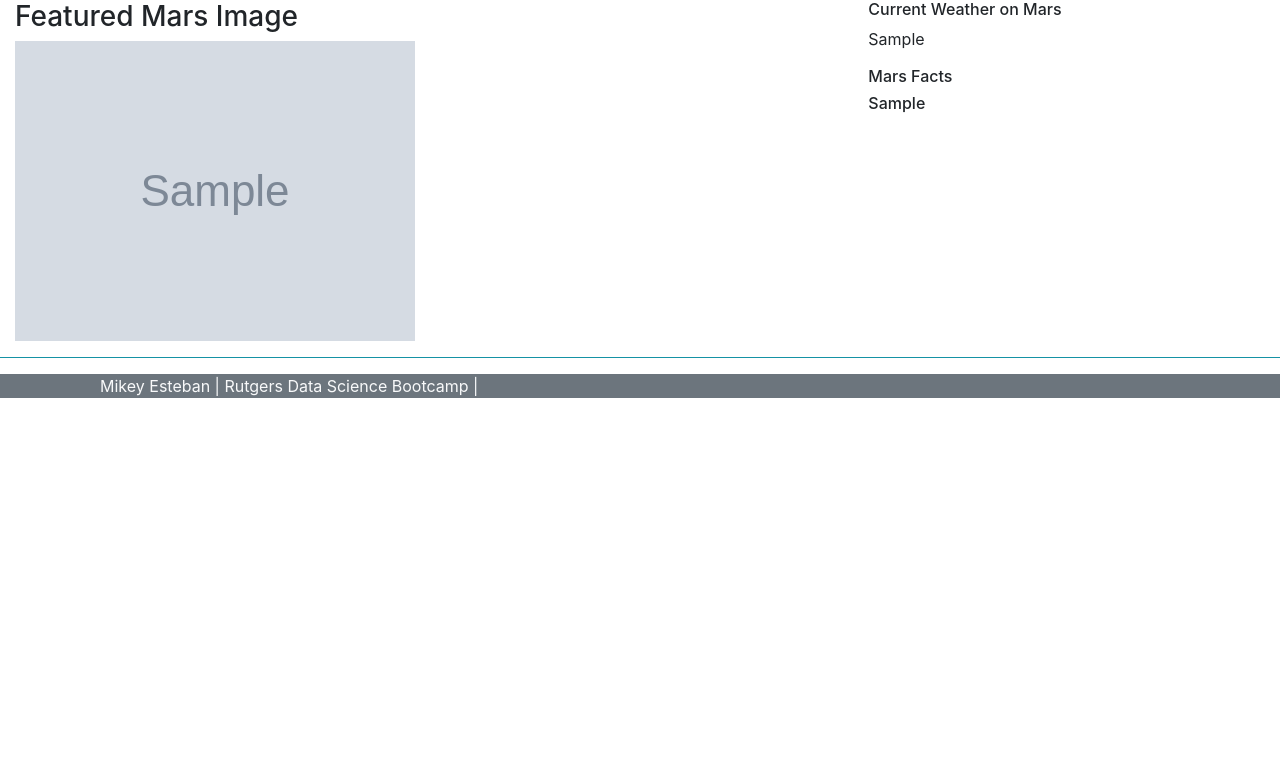
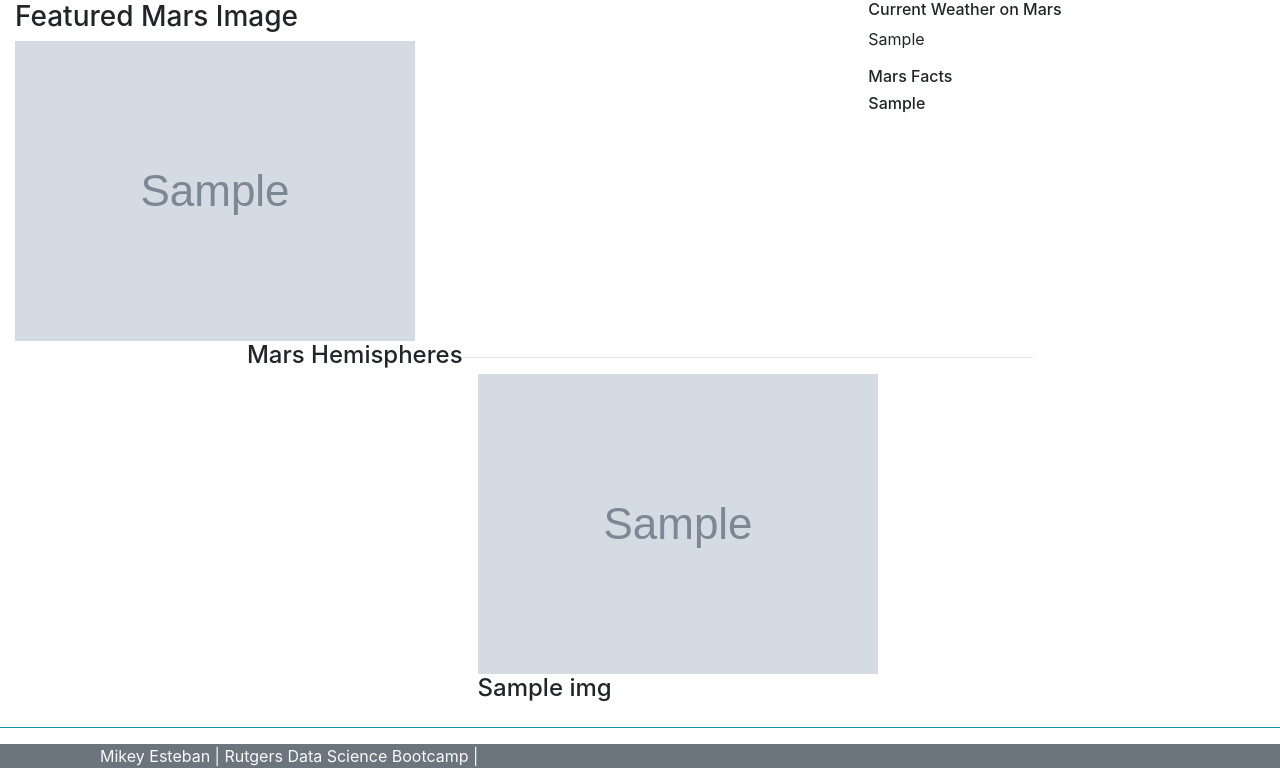
Before and after one commit to Mikey-Esteban/web-scarping-challenge, a Flask app: page / in a window 1280 px wide. Shown: the part 414-1198 px from the top of the page. Before the commit the page ends 812 px from the top, so only its background shows below. Run offline with Flask 2, Linux system fonts and the light colour scheme; grey boxes marked "Sample" are stand-in pictures; a database or web service that is not in the repository returns one stand-in record (values such as "Sample title"); some libraries are stand-ins or nearby versions.

Commit message:
finished basic/no CSS index html template

```diff
--- a/Mission_to_Mars/scrape_mars.py
+++ b/Mission_to_Mars/scrape_mars.py
@@ -142,7 +142,6 @@ def scrape():
     browser.quit()
 
     # Return results
-    print(mars_data)
     return mars_data
 
 # Python program to executable
--- a/Mission_to_Mars/templates/index.html
+++ b/Mission_to_Mars/templates/index.html
@@ -30,7 +30,7 @@
         <div class="row">
             <div class="col-md-8">
                 <h3>Featured Mars Image</h3>
-        <img class="InSight" src="{{data.featured_image_url}}" alt="Featured Mars Image">
+                <img class="featured" src="{{data.featured_image_url}}" alt="Featured Mars Image">
             </div>
             <div class="col-md-4">
                 <div class="panel panel-default">
@@ -44,7 +44,22 @@
             </div>
         </div>
     </div>
-
+    <div class="container-fluid">
+        <div class="row justify-content-center">
+              <h4>Mars Hemispheres<h4>
+              <hr>
+            <div class="container-fluid">
+                  <div class="row">
+                    {% for img in data.hemi_imgs %}
+                      <div class="col-md-6">
+                          <img src="{{img['img_url']}}">
+                          {{img['title']}}
+                      </div>
+                    {% endfor %}
+                  </div>
+            </div>
+        </div>
+    </div>
 
     <hr class="stripline bg-info">
 		<footer class="page-footer bg-secondary">
```
Lines whose indentation alone changed are shown as unchanged.
